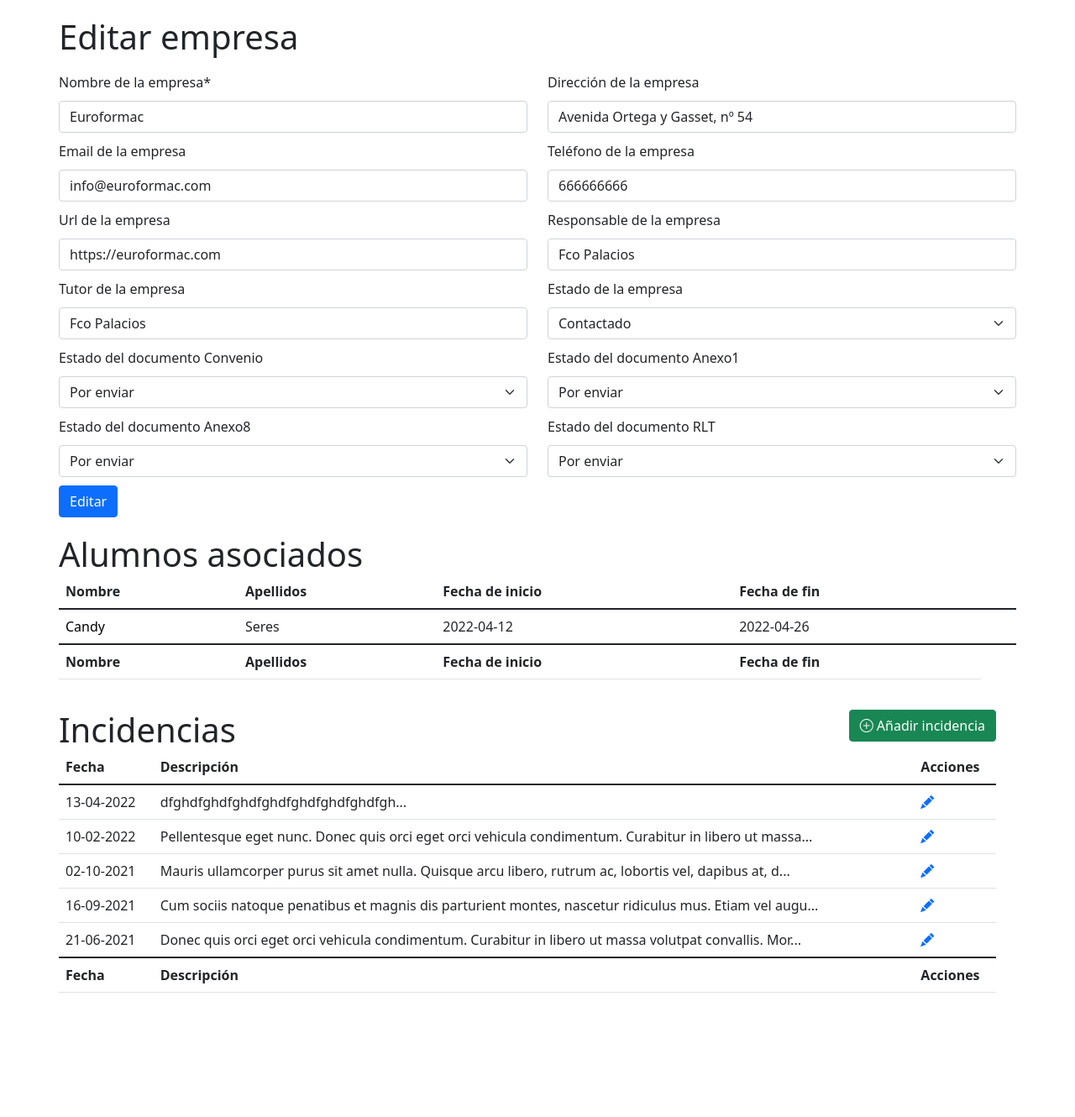
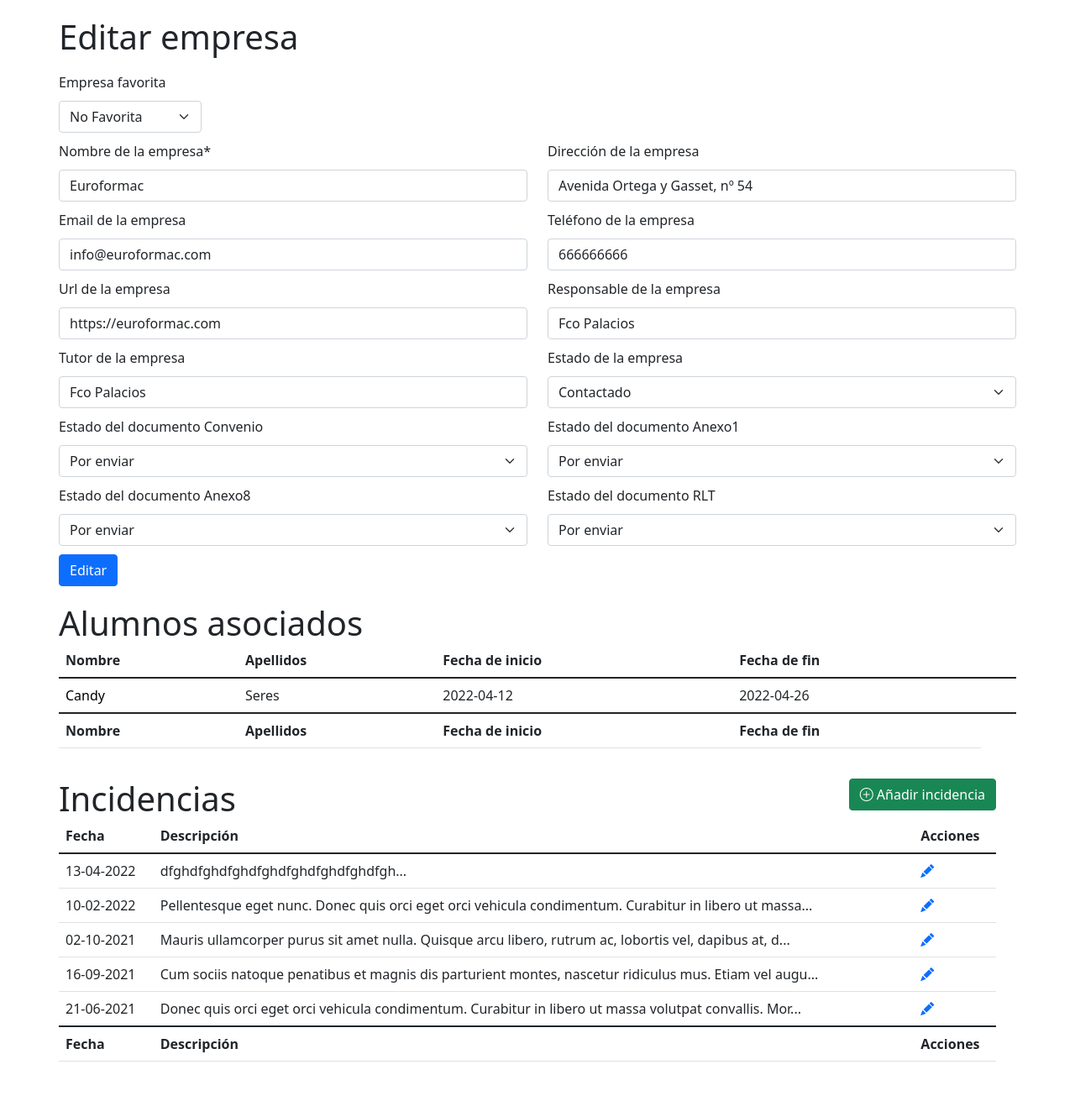
Before and after one commit to fpalacioschaves/gestor_practicas, a PHP site: page /editar_empresa.php?id_empresa=1 in a window 1280 px wide. Shown: the part 50-1380 px from the top of the page at 84% size. Before the commit the page ends 1232 px from the top, so only its background shows below. Run offline with PHP 8.4, Linux system fonts and the light colour scheme; a user stored in the database is signed in; data comes from the database, SQL or seed files in the repository; data that the repository does not hold is empty.

Commit message:
featured

```diff
--- a/css/estilos.css
+++ b/css/estilos.css
@@ -212,3 +212,7 @@ a i{
 .danger{
     background-color: #f8d7da;
 }
+
+.bi-star-fill{
+    color: gold;
+}
--- a/editar_empresa.php
+++ b/editar_empresa.php
@@ -25,7 +25,25 @@ $empresa = leer_empresa($id_empresa)[0];
         ?>
 
     <form id="editar_empresa" action="" method="POST">
-        <div class="row">
+
+    <div class="row">
+        <div class="col-2">
+        <label for="favorita">Empresa favorita</label>
+        <select class="form-select" name="favorita">
+                    <option
+                        value=1
+                        <?php if($empresa["favorita"] == 1) { echo "selected";} ?>>
+                        Favorita
+                    </option>
+                    <option
+                        value=0
+                        <?php if($empresa["favorita"] == 0) { echo "selected";} ?>>
+                        No Favorita
+                    </option>
+                </select>
+        </div>
+    </div>
+    <div class="row">
             <div class="col">
                 <label for="nombre_empresa">Nombre de la empresa*</label>
                 <input class="form-control" type="text" name="nombre_empresa" required value='<?php echo $empresa["nombre_empresa"];?>'>
--- a/funciones.php
+++ b/funciones.php
@@ -66,6 +66,7 @@ function leer_empresa($id_empresa){
 function update_empresa($id, $datos){
 
     $conexion = new conectar_db();
+    $favorita = $datos["favorita"];
     $nombre_empresa = $datos["nombre_empresa"];
     $direccion_empresa = $datos["direccion_empresa"];
     $email_empresa = $datos["email_empresa"];
@@ -80,7 +81,8 @@ function update_empresa($id, $datos){
     $rlt_estado = $datos["rlt_estado"];
 
     $consulta = "UPDATE empresas
-    SET nombre_empresa= '$nombre_empresa',
+    SET favorita= $favorita,
+    nombre_empresa= '$nombre_empresa',
     email_empresa = '$email_empresa',
     direccion_empresa = '$direccion_empresa',
     telefono_empresa = $telefono_empresa,
@@ -107,6 +109,7 @@ function update_empresa($id, $datos){
 function add_empresa($datos){
 
     $conexion = new conectar_db();
+    $favorita = $datos["favorita"];
     $nombre_empresa = $datos["nombre_empresa"];
     $direccion_empresa = $datos["direccion_empresa"];
     $email_empresa = $datos["email_empresa"];
@@ -121,11 +124,11 @@ function add_empresa($datos){
     $rlt_estado = $datos["rlt_estado"];
 
     $consulta = "INSERT INTO empresas
-    (nombre_empresa, email_empresa,direccion_empresa,
+    (favorita,nombre_empresa, email_empresa,direccion_empresa,
     telefono_empresa,url_empresa,responsable_empresa,
     estado_empresa,tutor_empresa,convenio_estado,
     anexo_1_estado, anexo_8_estado,rlt_estado)
-    VALUES ('$nombre_empresa', '$email_empresa',
+    VALUES ($favorita,'$nombre_empresa', '$email_empresa',
     '$direccion_empresa',$telefono_empresa,
     '$url_empresa','$responsable_empresa', '$estado_empresa',
     '$tutor_empresa','$convenio_estado',
--- a/paginar_empresa.php
+++ b/paginar_empresa.php
@@ -26,6 +26,9 @@ foreach($resultados as $empresa){
              break;
     }
     echo '<tr class="table-'.$tr_class.'">
+    <td>';
+    echo $empresa["favorita"] == 1 ? '<i class="bi bi-star-fill"></i>' : '<i class="bi bi-star"></i>';
+    echo '</td>
             <td>
                 <a href="editar_empresa.php?id_empresa='.$empresa["id_empresa"].'">
                     '.$empresa["nombre_empresa"].'
```
Also changed, not shown: add_empresa.php (+13 -0 lines), empresas.php (+23 -16 lines), filtrar_empresas.php (+6 -1 lines).
